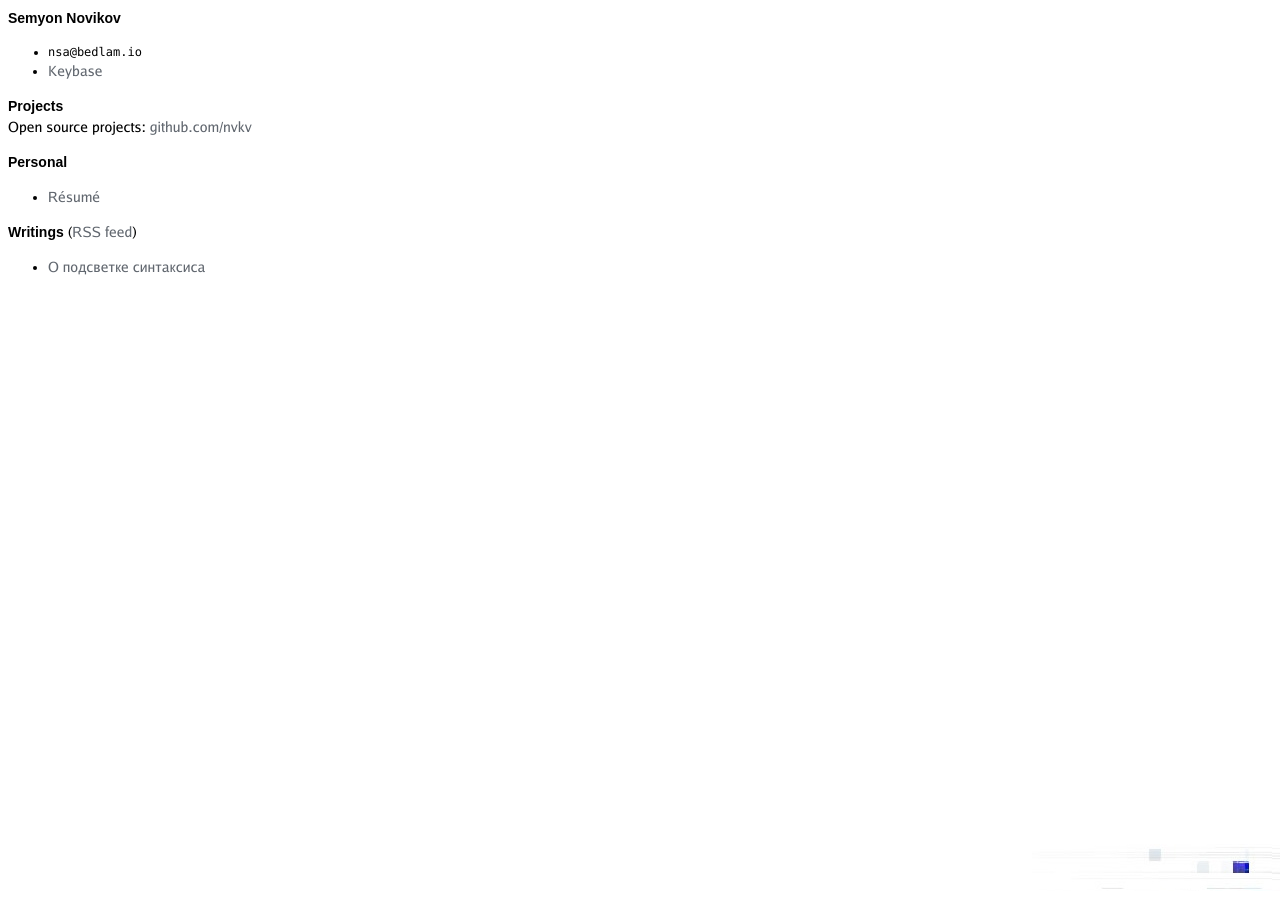
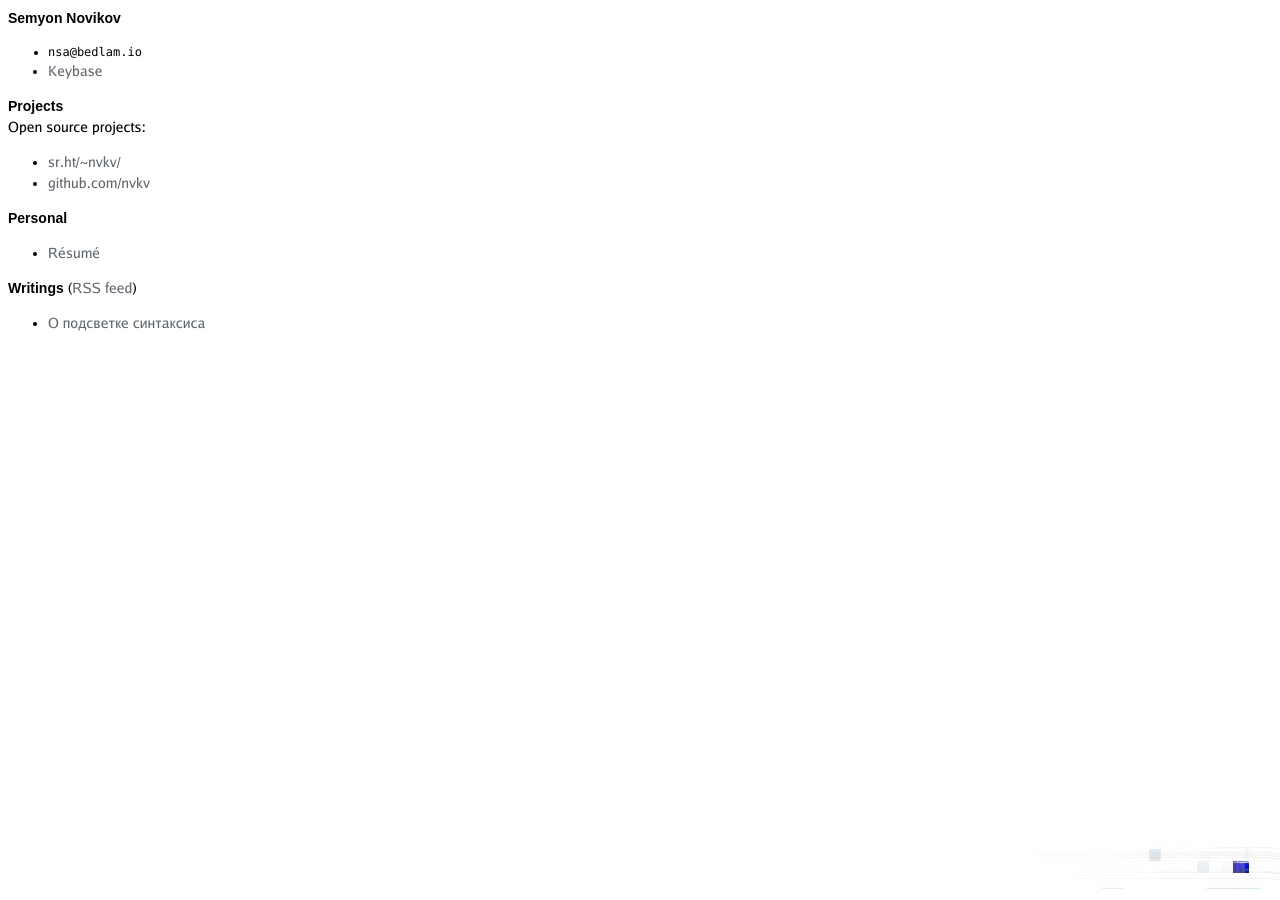
Before and after one commit to nvkv/nvkv.github.io, a Jekyll site: the page built from index.html, in a window 1280 px wide. Built offline with Jekyll 4.4.1, drawn with Linux system fonts in a browser that asks for light colours; some web fonts are replaced.

Commit message:
Update index.html

```diff
--- a/index.html
+++ b/index.html
@@ -12,7 +12,11 @@ layout: default
 </p>
 <p id="projects">
 <b>Projects</b><br/>
-Open source projects: <a href="http://github.com/nvkv">github.com/nvkv</a><br/>
+Open source projects:
+<ul>
+  <li><a href="https://sr.ht/~nvkv/">sr.ht/~nvkv/</a><br/>
+  <li><a href="http://github.com/nvkv">github.com/nvkv</a><br/>
+</ul>
 </p>
 
 <b>Personal</b>
```
